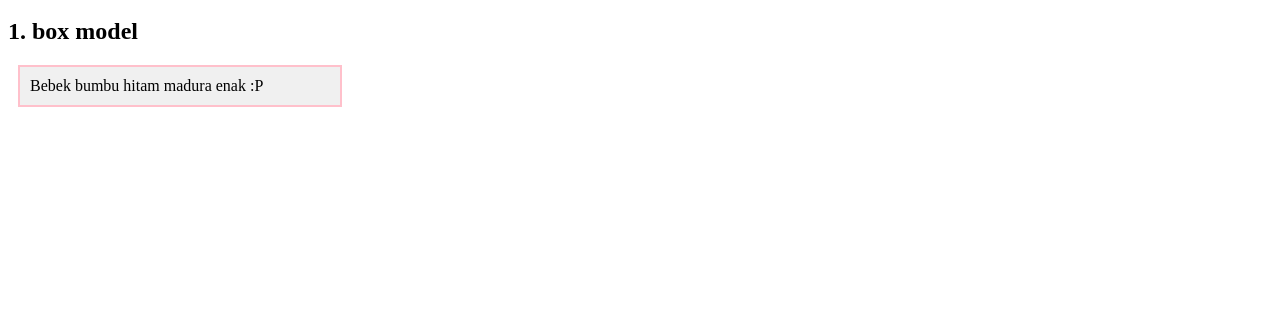
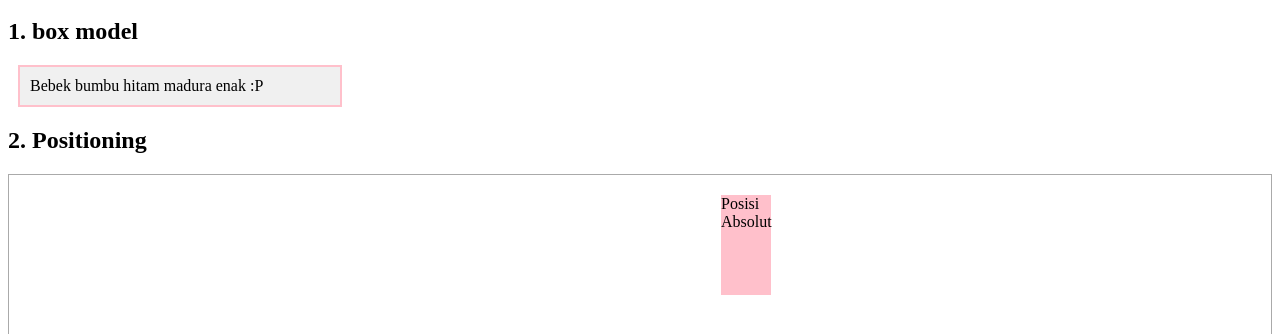
Before and after one commit to Tanisasalsabila/1124160198-d-10-11, a plain HTML site: page index.html in a window 1280 px wide. Shown: the part 48-382 px from the top of the page. Drawn offline with Linux system fonts and the light colour scheme.

Commit message:
positioning

```diff
--- a/index.html
+++ b/index.html
@@ -11,11 +11,30 @@
       margin: 10px;
       background-color: #f0f0f0;
     }
+    .positioning-container {
+      position: relative;
+      height: 200px;
+      border: 1px solid #aaa;
+    }
+     .positioned-box {
+      position: absolute;
+      top: 20px;
+      right: 500px;
+      width: 50px;
+      height: 100px;
+      background-color:pink;
+    }
     </style>
+
 </head>
 <body>
 <h1>LATIHAN CSS</h>
 <h2>1. box model</h2>
 <div class="box-model">Bebek bumbu hitam madura enak :P</div>
+<h2>2. Positioning</h2>
+<div class="positioning-container">
+<div class="positioned-box">Posisi Absolut</div>
+</div>
+
 </body>
 </html>
```
